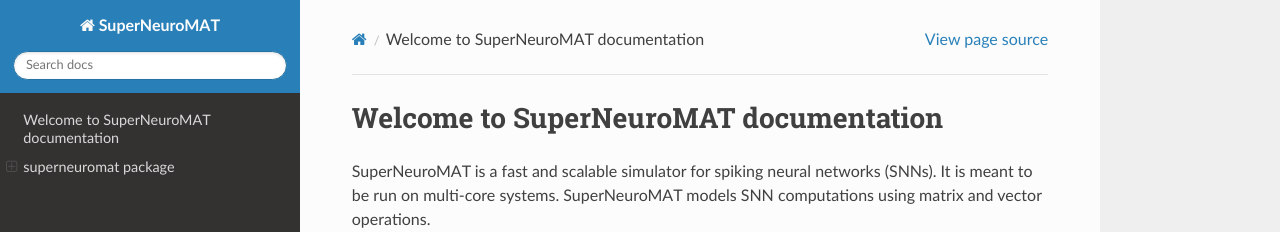
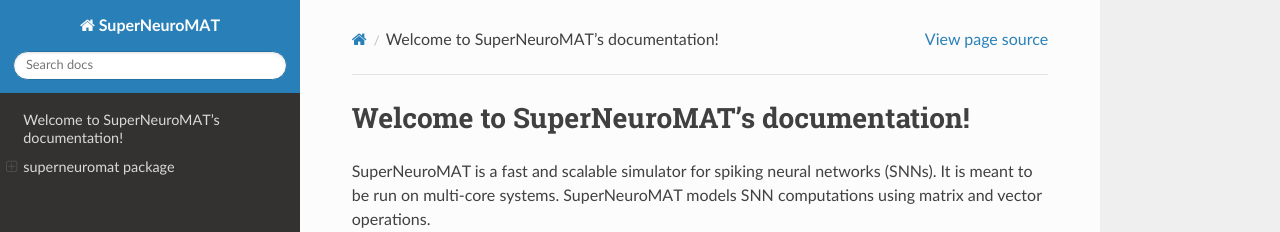
Before and after one commit to ORNL/superneuromat, a Sphinx documentation site: the page built from docs/index.rst, in a window 1280 px wide. Shown: the top 232 px of the page. Built offline with Sphinx 7.4.7 and the Read the Docs theme 3.1.0, drawn with Linux system fonts in a browser that asks for light colours.

```diff
--- a/docs/index.rst
+++ b/docs/index.rst
@@ -3,8 +3,8 @@
    You can adapt this file completely to your liking, but it should at least
    contain the root `toctree` directive.
 
-Welcome to SuperNeuroMAT documentation
-======================================
+Welcome to SuperNeuroMAT's documentation!
+=========================================
 
 SuperNeuroMAT is a fast and scalable simulator for spiking neural networks (SNNs). It is meant to be run on multi-core systems. SuperNeuroMAT models SNN computations using matrix and vector operations.
 
```
Also changed, not shown: 6 other files.
